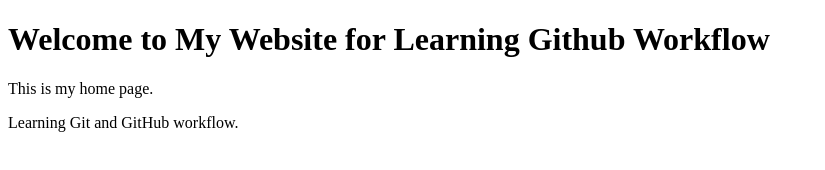
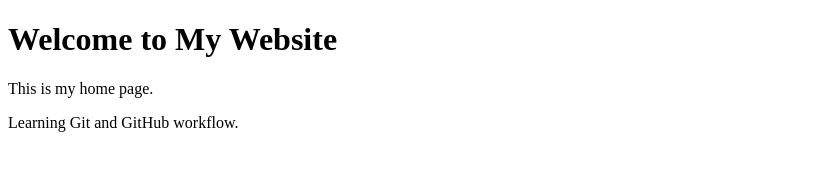
Before and after one commit to CKhubu/git-assignmentSGA2, a plain HTML site: page index.html in a window 1280 px wide. Shown: the whole page, without its empty margins (0-825 px from the left). Drawn offline with Linux system fonts and the light colour scheme.

Commit message:
Revert "Temporary update is done" This reverts commit 28ce7a5d3deda0f81aabea6aff8c499ed9adb1d0.

```diff
--- a/index.html
+++ b/index.html
@@ -4,7 +4,7 @@
     <title>Home Page</title>
 </head>
 <body>
-    <h1>Welcome to My Website for Learning Github Workflow</h1>
+    <h1>Welcome to My Website</h1>
     <p>This is my home page.</p>
    <p>Learning Git and GitHub workflow.</p>
 </body>
```
